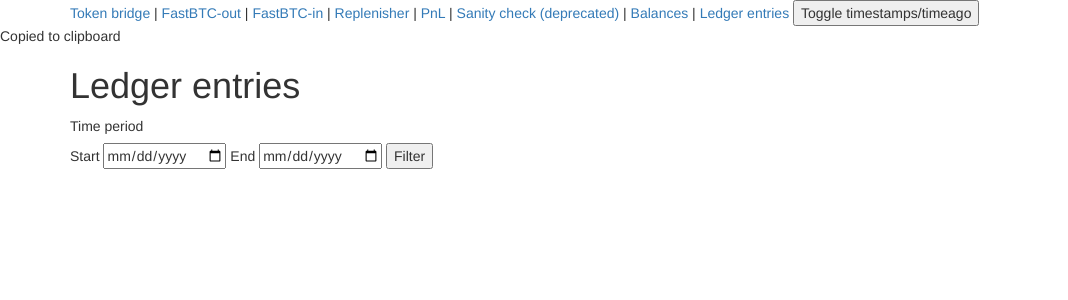
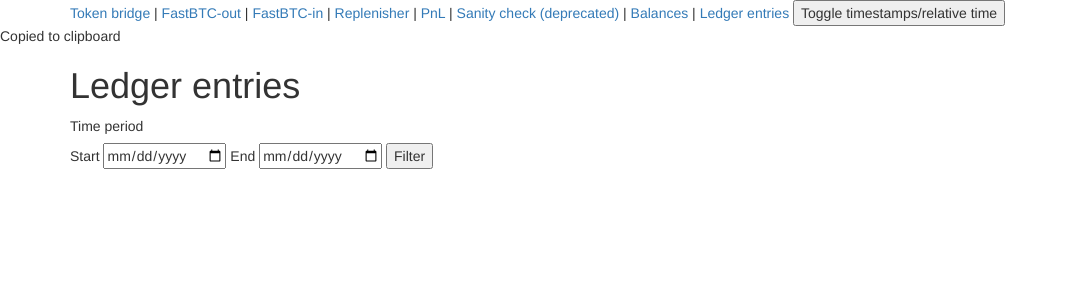
Before and after one commit to DistributedCollective/sovryn-bridge-monitor, a Python web app: template bridge_monitor/templates/ledger.jinja2 in a window 1280 px wide. Shown: the top 300 px of the page, without its empty margins (0-1068 px from the left). Run offline with Jinja, Linux system fonts and the light colour scheme; the template is opened without the code that fills it, so the values that code supplies are empty; some libraries are stand-ins or nearby versions.

Commit message:
rename timeago -> relative time in button text

```diff
--- a/bridge_monitor/templates/layout.jinja2
+++ b/bridge_monitor/templates/layout.jinja2
@@ -58,7 +58,7 @@
         <a href="{{ request.route_path('ledger') }}">Ledger entries</a>
         <button id="timestamp-toggle" onclick="window.localStorage.setItem('show_timestamps', (window.localStorage.getItem('show_timestamps') !== 'true' ? 'true' : 'false'));
                             document.body.classList.toggle('show_timestamps');">
-            Toggle timestamps/timeago</button>
+            Toggle timestamps/relative time</button>
 
     </nav>
 </div>
```
